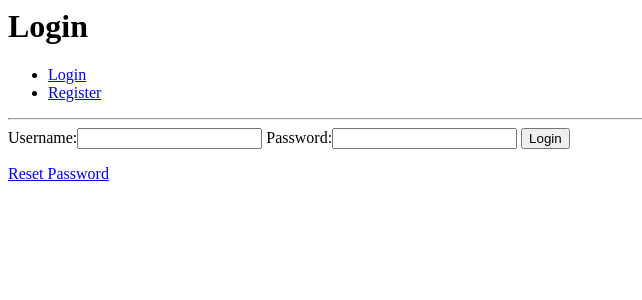
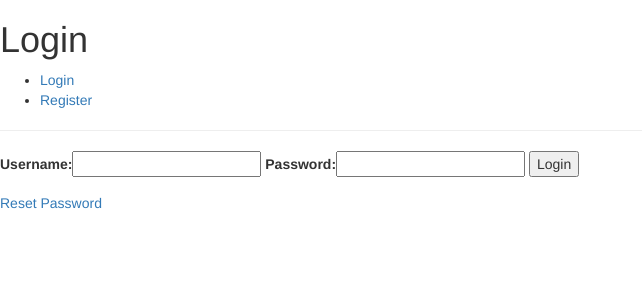
Before and after one commit to lucassuar/django-tech-ecommerce-app, a Django app: page /accounts/login/ in a window 1280 px wide. Shown: the top 300 px of the page, without its empty margins (0-642 px from the left). Run offline with Django 3.2, Linux system fonts and the light colour scheme; some libraries are stand-ins or nearby versions.

Commit message:
Bootstrap cdn links added to base.html file

```diff
--- a/templates/base.html
+++ b/templates/base.html
@@ -2,6 +2,19 @@
 
 <head>
     <title>{% block page_title %}{% endblock %}</title>
+
+    <!-- Required meta tags -->
+    <meta charset="utf-8">
+    <meta name="viewport" content="width=device-width, initial-scale=1, shrink-to-fit=no">
+
+    <!-- Latest compiled and minified CSS -->
+    <link rel="stylesheet" href="https://maxcdn.bootstrapcdn.com/bootstrap/3.3.7/css/bootstrap.min.css" integrity="sha384-BVYiiSIFeK1dGmJRAkycuHAHRg32OmUcww7on3RYdg4Va+PmSTsz/K68vbdEjh4u" crossorigin="anonymous">
+
+    <!-- Optional theme -->
+    <link rel="stylesheet" href="https://maxcdn.bootstrapcdn.com/bootstrap/3.3.7/css/bootstrap-theme.min.css" integrity="sha384-rHyoN1iRsVXV4nD0JutlnGaslCJuC7uwjduW9SVrLvRYooPp2bWYgmgJQIXwl/Sp" crossorigin="anonymous">
+
+    <!-- Latest compiled and minified JavaScript -->
+    <script src="https://maxcdn.bootstrapcdn.com/bootstrap/3.3.7/js/bootstrap.min.js" integrity="sha384-Tc5IQib027qvyjSMfHjOMaLkfuWVxZxUPnCJA7l2mCWNIpG9mGCD8wGNIcPD7Txa" crossorigin="anonymous"></script>
 </head>
 
 <body>
```
